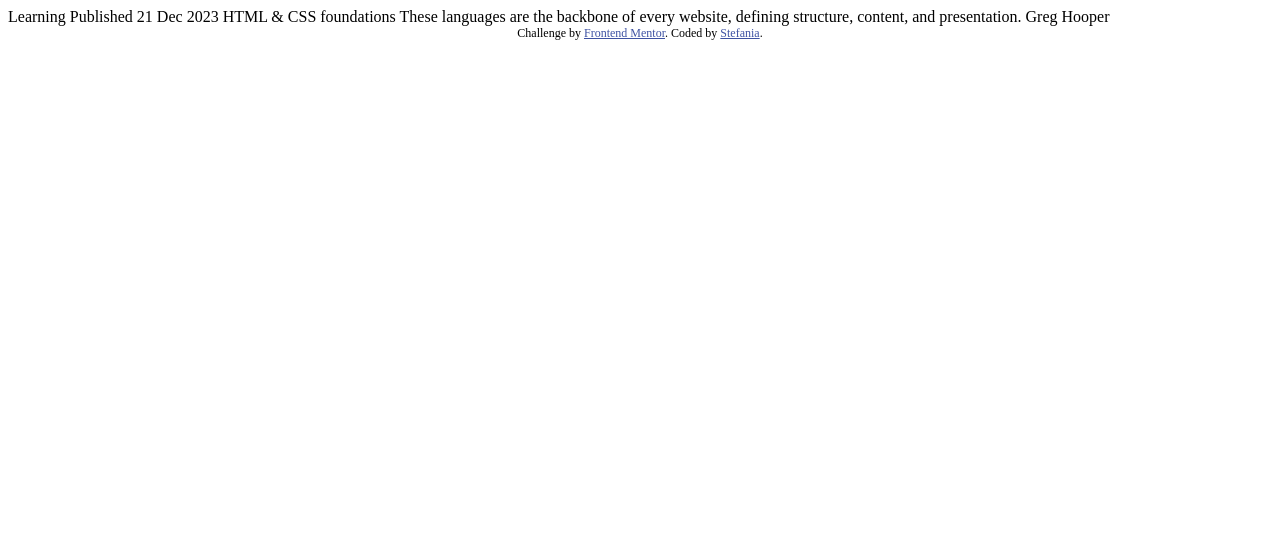
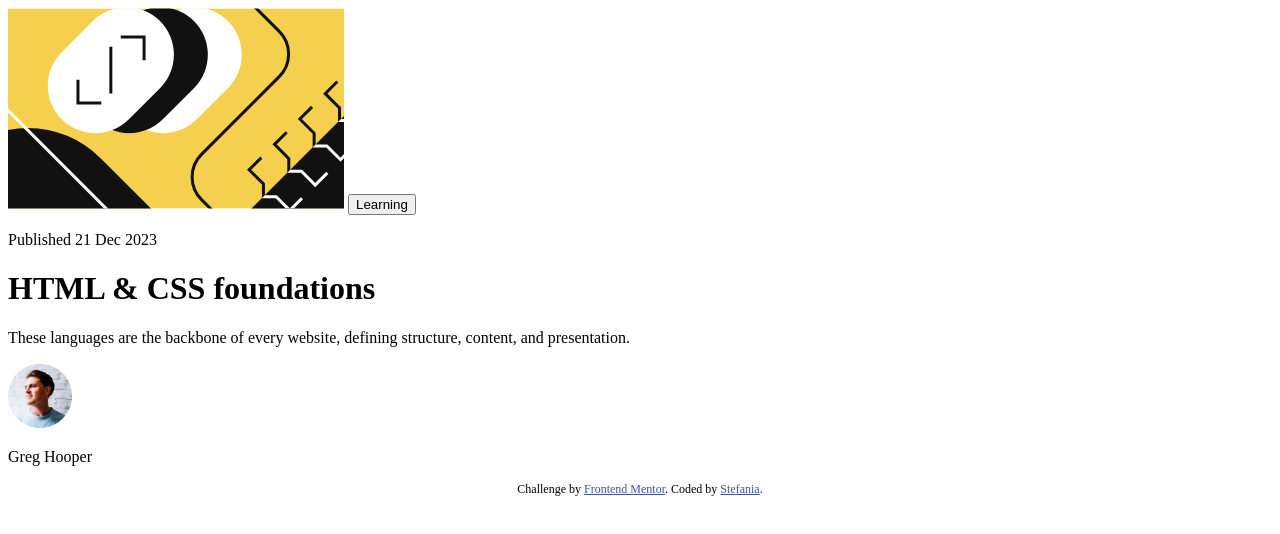
Before and after one commit to Goat3ggs/Blog-Preview-Card, a plain HTML site: page index.html in a window 1280 px wide. Drawn offline with Linux system fonts and the light colour scheme.

```diff
--- a/index.html
+++ b/index.html
@@ -14,15 +14,27 @@
 </head>
 <body>
 
-  Learning
+  <main>
+    <div class="card-container">
+      <img src="./assets/images/illustration-article.svg" alt="">
+      <button>Learning</button>
+      <p>Published 21 Dec 2023</p>
+      <h1 class="title">HTML & CSS foundations</h1>
+      <p>These languages are the backbone of every website, defining structure, content, and presentation.</p>
 
-  Published 21 Dec 2023
+      <div class="flex-group user-info">
+        <img src="./assets/images/image-avatar.webp" alt="">
+        <p>Greg Hooper</p>
+      </div>
+    </div>
+  </main>
 
-  HTML & CSS foundations
 
-  These languages are the backbone of every website, defining structure, content, and presentation.
 
-  Greg Hooper
+
+
+
+
 
   <div class="attribution">
     Challenge by <a href="https://www.frontendmentor.io?ref=challenge" target="_blank">Frontend Mentor</a>.
```
